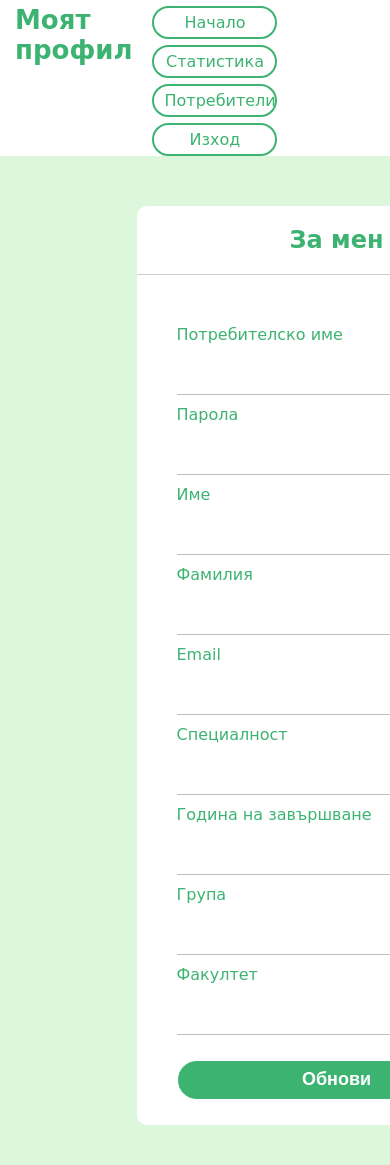
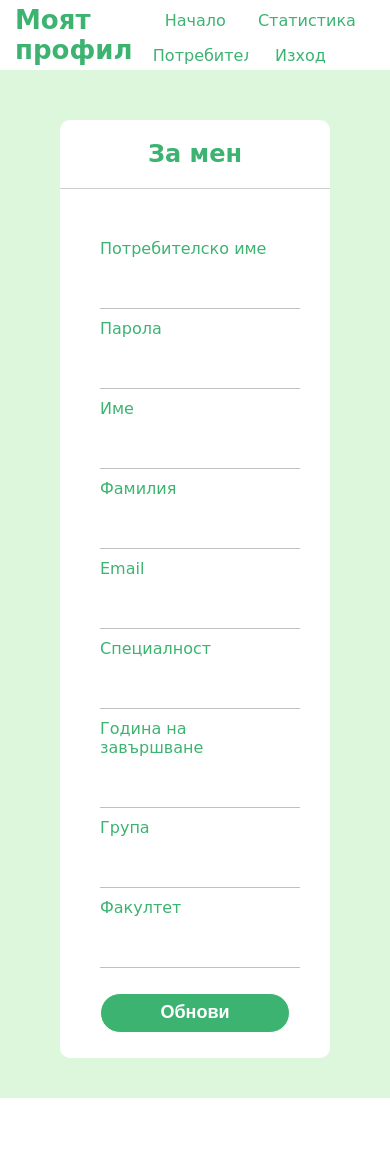
Before and after one commit to Ralitsa-Vuntsova/alumni-club, a PHP site: page /profile/profile.html in a window 390 px wide; the page is wider, and only the part inside the window is pictured. After the commit the page ends 1098 px from the top of that part, so only its background shows below. Run offline with PHP 8.4, Linux system fonts and the light colour scheme.

Commit message:
Responsive CSS for login and profile

```diff
--- a/frontend/profile/profile.css
+++ b/frontend/profile/profile.css
@@ -47,15 +47,15 @@
     position: absolute;
     width: 400px;
     background: white;
-    left: 35%;
+    left: 50%;
+    transform: translateX(-50%);
     margin-top: 50px;
     margin-bottom: 50px;
-    border-radius: 10px;;
+    border-radius: 10px;
 }
 
 .my-information header{
     text-align: center;
-
     border-bottom: 1px solid #cfcece;
     margin-bottom: 50px;
     color: rgb(60,179,113);
@@ -109,3 +109,40 @@
     height: 40px;
     width: 1px;
 }
+
+@media screen and (max-width: 900px) {
+    #home, #logout, #users, #statistics{
+        border: none;
+        width: 105px;
+        margin-left: -5px;
+    }
+
+}
+
+@media screen and (max-width: 435px) {
+    .my-information{
+       width: 270px;
+    }
+
+    nav{
+        margin-right: 0px;
+    }
+}
+
+@media screen and (max-width: 335px) {
+    .my-information{
+       width: 200px;
+    }
+
+    #home, #logout, #users, #statistics{
+        font-size: 14px;
+    }
+
+    nav{
+        margin-right: 0px;
+    }
+
+    #home, #logout, #users, #statistics{
+        padding: 0px;
+    }
+}
--- a/frontend/profile/profile.html
+++ b/frontend/profile/profile.html
@@ -6,7 +6,7 @@
     <meta charset="UTF-8">
     <meta http-equiv="X-UA-Compatible" content="IE=edge">
     <meta name="viewport" content="width=device-width, initial-scale=1.0">
-    <title>User Profile</title>
+    <title>Моят профил</title>
     <script defer src="profile.js"></script>
     <link rel="stylesheet" href="./profile.css" />
 </head>
```
Also changed, not shown: frontend/login/login.css (+12 -0 lines).
